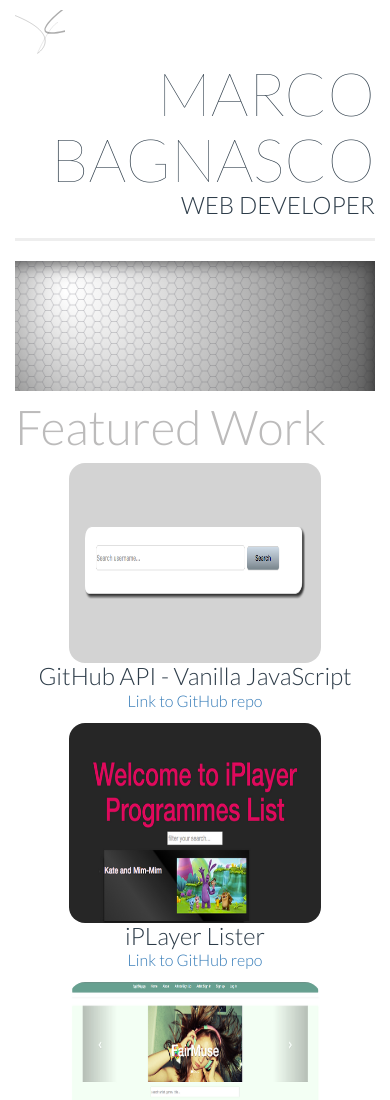
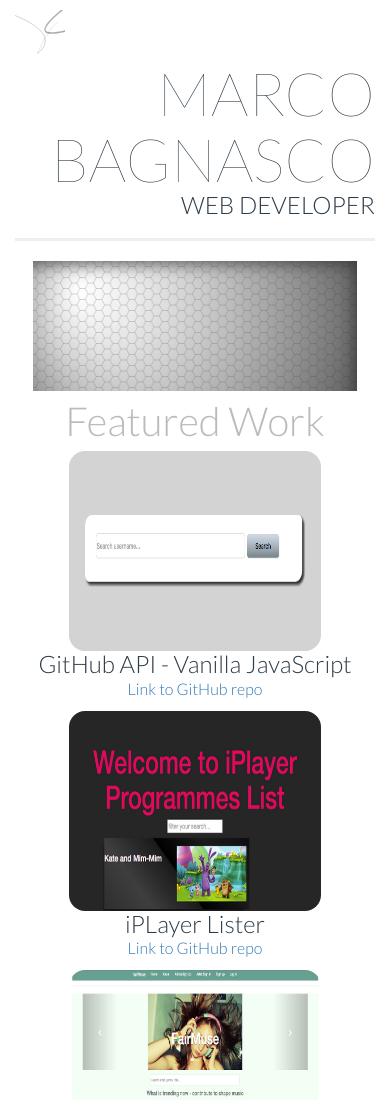
Before and after one commit to MarcoBgn/marcocode.github.io, a website: page main.html in a window 390 px wide. Shown: the top 1100 px of the page. Drawn offline with Linux system fonts and the light colour scheme.

Commit message:
Media queries - responsive margins

```diff
--- a/css/style.css
+++ b/css/style.css
@@ -29,8 +29,8 @@
 
 .text-muted {
   color: #bcbbbb;
-  font-size: 3em;
-  margin: 0.2em 0.5em 0.2em 0;
+  font-size: 2.5em;
+  margin: 0.2em 0.5em;
 }
 
 .text-thin {
@@ -55,9 +55,10 @@
 /* Images */
 
 .banner {
-  width: 100%;
+  width: 90%;
   height: 130px;
-
+  margin-left: 5%;
+  margin-right: 5%;
   -webkit-box-shadow: inset -12px 13px 15px -10px rgba(0,0,0,0.65);
   -moz-box-shadow: inset -12px 13px 15px -10px rgba(0,0,0,0.65);
   box-shadow: inset -12px 13px 15px -10px rgba(0,0,0,0.65);
@@ -89,6 +90,12 @@
 
 /* layout */
 
+@media only screen and (max-width:768px) {
+  .text-muted {
+    text-align: center;
+  }
+}
+
 @media only screen and (min-width:768px) {
   .img-responsive {
     height: 168px;
@@ -96,13 +103,12 @@
     margin-left: auto;
     margin-right: auto;
     border-radius: 1em 1em;
-
   }
 
   .banner {
     width: 100%;
     height: 160px;
-
+    margin: 0;
     -webkit-box-shadow: inset -12px 13px 15px -10px rgba(0,0,0,0.65);
     -moz-box-shadow: inset -12px 13px 15px -10px rgba(0,0,0,0.65);
     box-shadow: inset -12px 13px 15px -10px rgba(0,0,0,0.65);
@@ -113,6 +119,10 @@
     width: 90px;
     height: 90px;
   }
+
+  .text-muted {
+    text-align: left;
+  }
 }
 
 @media only screen and (min-width:1200px) {
@@ -122,13 +132,12 @@
     margin-left: auto;
     margin-right: auto;
     border-radius: 1em 1em;
-
   }
 
   .banner {
     width: 100%;
     height: 180px;
-
+    margin: 0;
     -webkit-box-shadow: inset -12px 13px 15px -10px rgba(0,0,0,0.65);
     -moz-box-shadow: inset -12px 13px 15px -10px rgba(0,0,0,0.65);
     box-shadow: inset -12px 13px 15px -10px rgba(0,0,0,0.65);
--- a/main.html
+++ b/main.html
@@ -4,7 +4,7 @@
     <meta charset="utf-8">
     <meta http-equiv="X-UA-Compatible" content="IE=edge">
     <meta name="viewport" content="width=device-width, initial-scale=1.0">
-    <title>Marco Bagnasco Portfolio</title>
+    <title>Marco Bagnasco - Portfolio</title>
     <link href='https://fonts.googleapis.com/css?family=Lato:300,100' rel='stylesheet'>
     <link rel="stylesheet" href="css/bootstrap.min.css">
     <link rel="stylesheet" href="css/style.css">
@@ -85,7 +85,7 @@
     </div>
 
     <!-- Modal 3 -->
-    <div class="modal fade" id="third_project" tabindex="-1" role="dialog" aria-labelledby="pictagram-modal" aria-hidden="true">
+    <div class="modal fade" id="third_project" tabindex="-1" role="dialog" aria-labelledby="fairmuse-modal" aria-hidden="true">
       <div class="modal-dialog">
         <div class="modal-content">
           <div class="modal-header">
```
